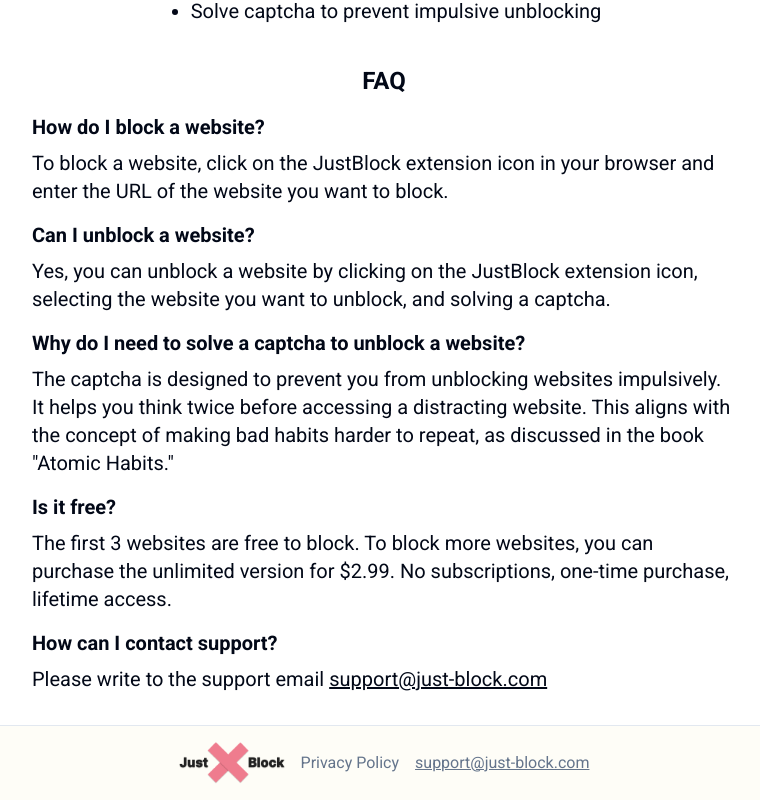
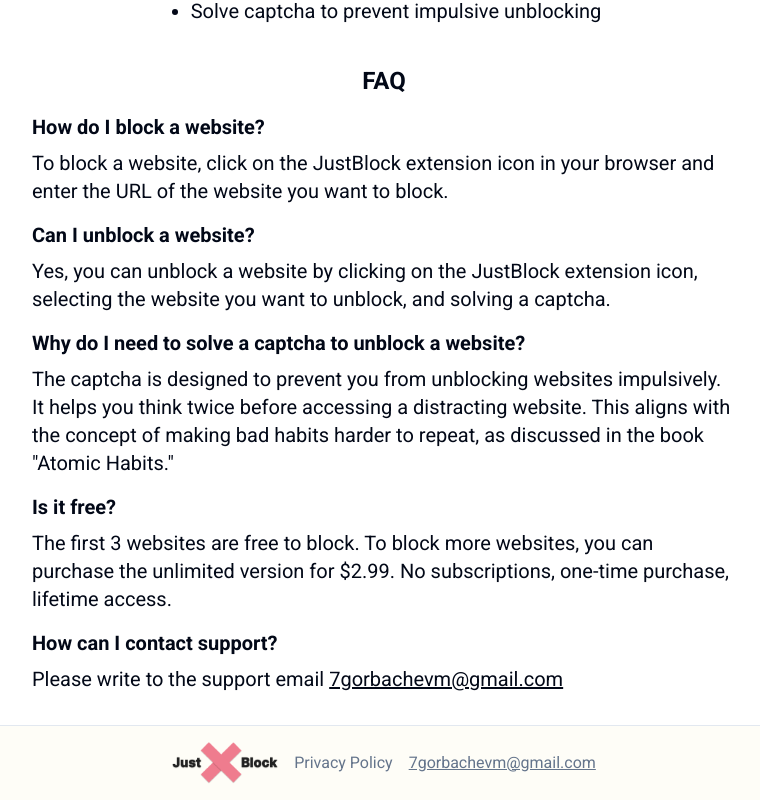
Before and after one commit to just-block/just-block.github.io, a Next.js app: page / in a window 1280 px wide. Shown: the part 850-1650 px from the top of the page, without its empty margins (256-1016 px from the left). Built offline with nearby package versions, Linux system fonts and the light colour scheme.

Commit message:
Update domain

```diff
--- a/src/shared/config.ts
+++ b/src/shared/config.ts
@@ -1,5 +1,5 @@
-export const supportEmail = "support@just-block.com";
-export const websiteUrl = "https://just-block.com";
+export const supportEmail = "7gorbachevm@gmail.com";
+export const websiteUrl = "https://just-block.github.io";
 export const extensionLink =
   "https://chrome.google.com/webstore/detail/jbclpnhceoikcflgfdlfonceofcbjpgd";
 
```
Also changed, not shown: public/robots.txt, 2 other files (tests, documents, lock files or other folders).
